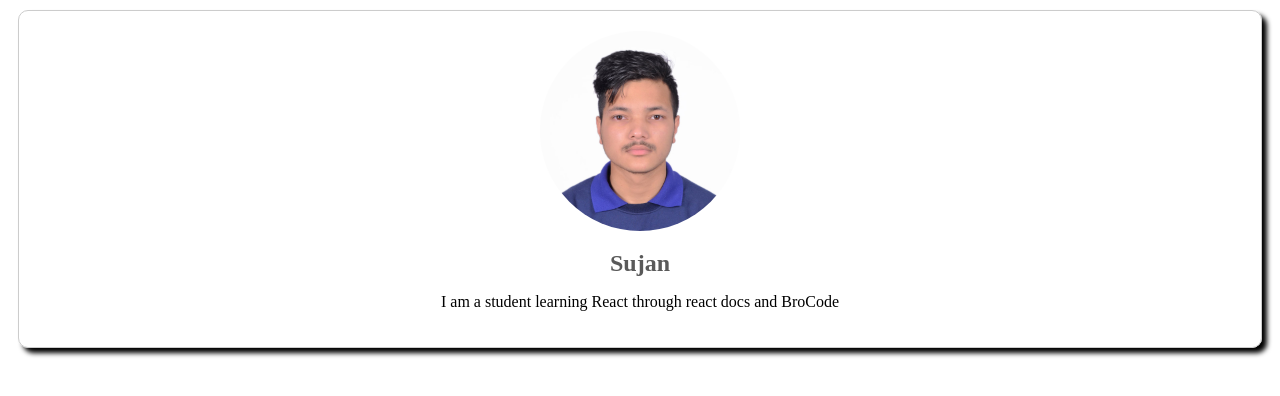
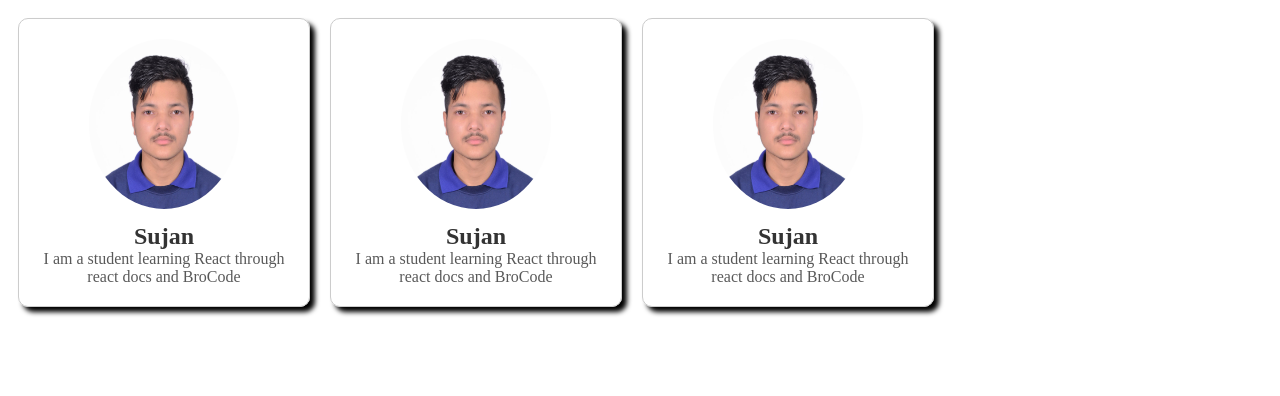
Before and after one commit to akasuju/React, a React (Vite) app in the folder vite-project/: page / in a window 1280 px wide. Shown: the top 396 px of the page. Built offline with nearby package versions, Linux system fonts and the light colour scheme.

Commit message:
feat: update Card component to display multiple instances and adjust image dimensions

```diff
--- a/vite-project/src/App.jsx
+++ b/vite-project/src/App.jsx
@@ -3,8 +3,12 @@ function App() {
   return (
     <>
       <Card />
+      <Card />
+      <Card />
     </>
   );
 }
 
+
+
 export default App;
--- a/vite-project/src/Card.jsx
+++ b/vite-project/src/Card.jsx
@@ -4,7 +4,7 @@ import Profile from './assets/Profile.jpg'
 function Card(){
     return(
 <div className="card">
-<img className='card-img' src={Profile} style={{height: "200px", width: "200px"}} alt="Profile Picture"></img>
+<img className='card-img' src={Profile} style={{height: "170px", width: "200px"}} alt="Profile Picture"></img>
 <h2 className='card-title'>Sujan</h2>
 <p className='card-text'>I am a student learning React through react docs and BroCode</p>
 </div>
--- a/vite-project/src/index.css
+++ b/vite-project/src/index.css
@@ -5,23 +5,24 @@
     padding: 20px;
     margin: 10px;
     text-align: center;
-    max-width: inline-block;
+    max-width: 250px;
+    display: inline-block;
 
 }
 .card .card-img{
     max-width: 60%;
     height: auto;
     border-radius: 50%;
-    margin-bottom: 5px;
+    margin-bottom: 10px;
 }
 
 .card .card-title{
     font-family: Arial sans-serif;
-    margin: 10px;
+    margin: 0;
     color: hsl(0, 0%, 20%);
 }
-
-.card .card-title{
+.card .card-text{
     font-family: Arial sans-serif;
+    margin: 0;
     color: hsl(0, 0%, 35%);
 }
```
